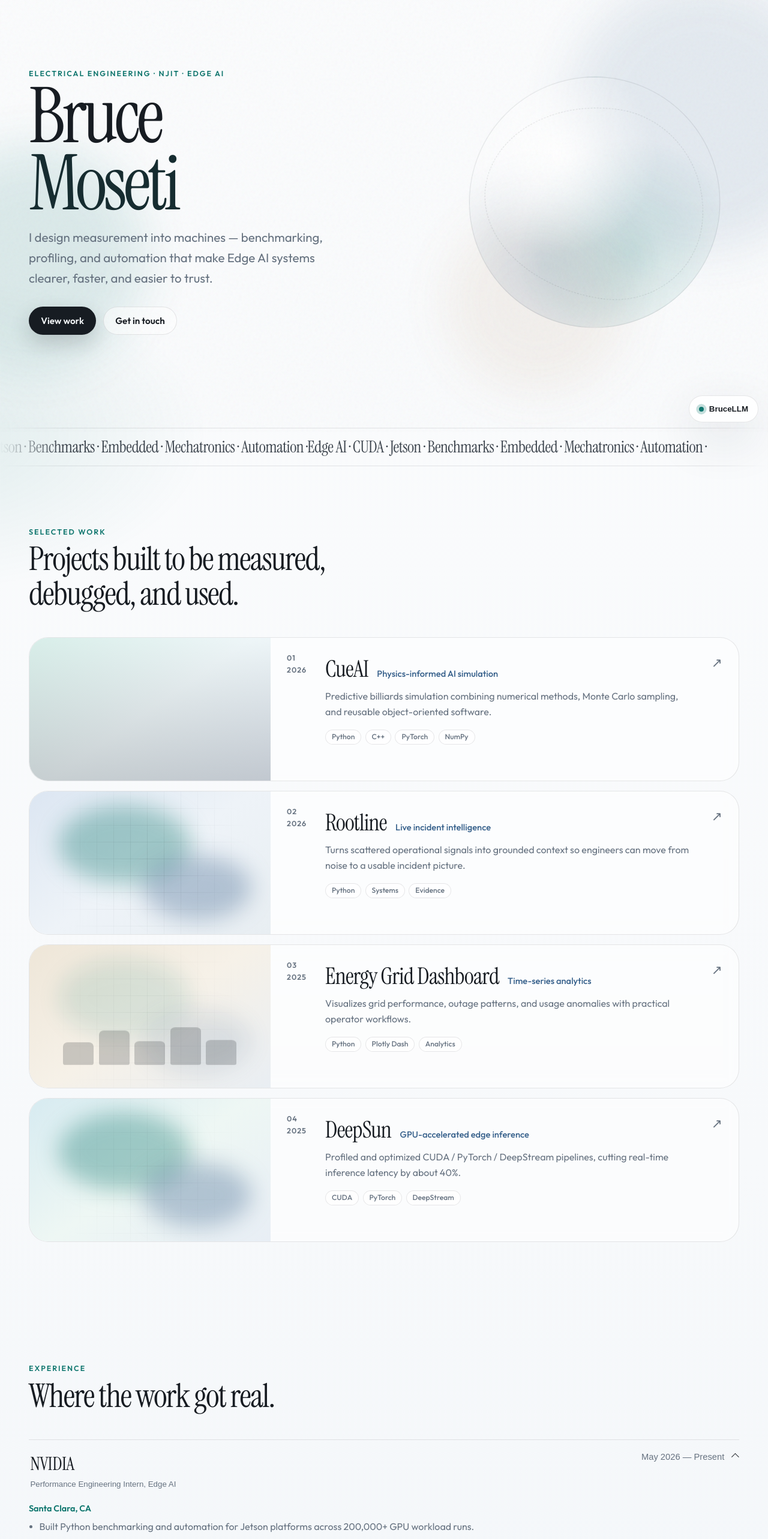
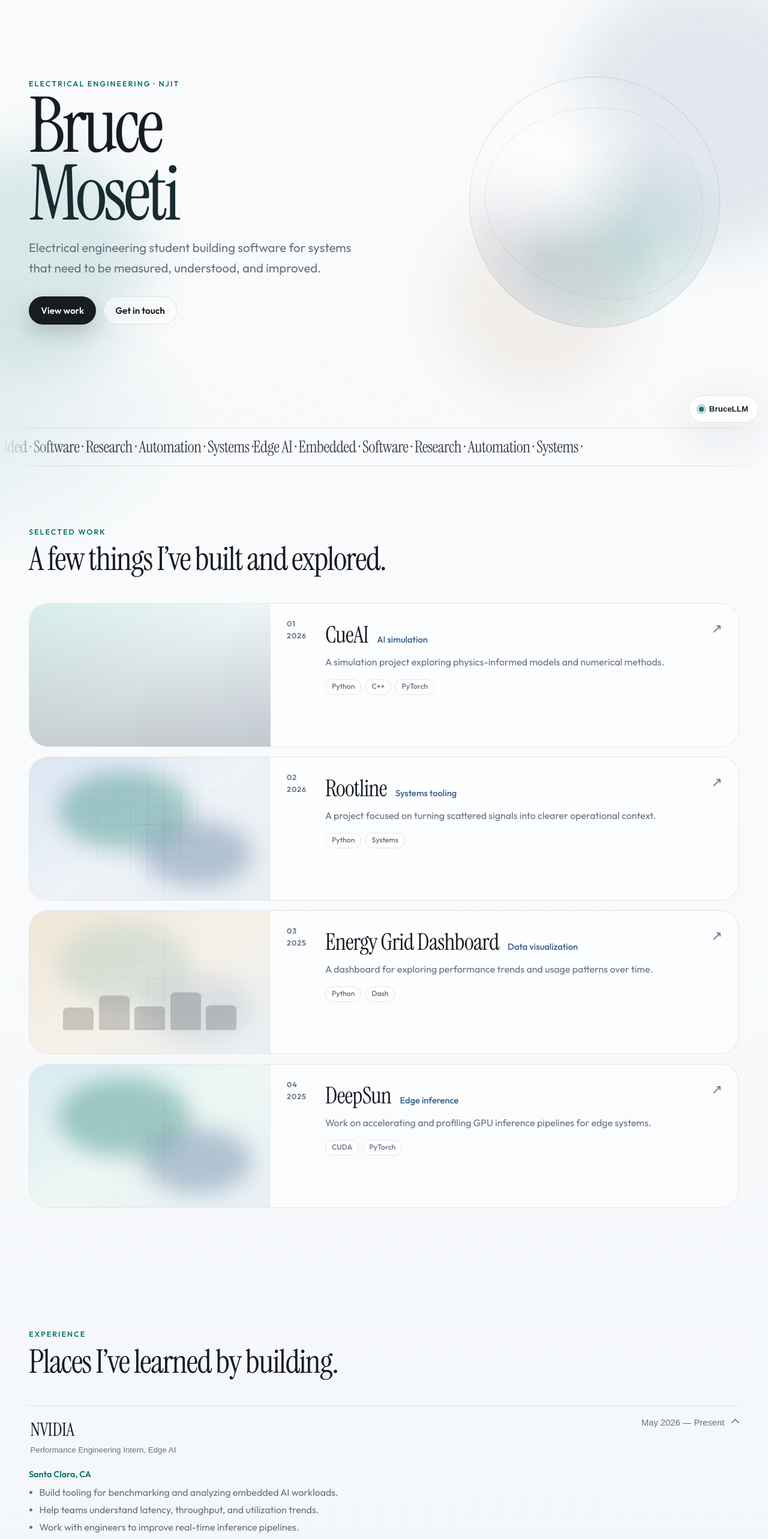
Before and after one commit to BruceMoseti/brucemoseti-personal-website, a React (Vite) app: page / in a window 1280 px wide. Shown: the part 80-2645 px from the top of the page at 60% size. Built offline with nearby package versions, Linux system fonts and the light colour scheme; grey boxes are pictures that could not be loaded.

Commit message:
fix: soften profile copy and harden LinkedIn links
Keep experience and project text higher-level, shorten the README,
and make LinkedIn/GitHub open with proper noopener external links.

Co-authored-by: BruceMoseti <BruceMoseti@users.noreply.github.com>

```diff
--- a/src/App.jsx
+++ b/src/App.jsx
@@ -15,6 +15,9 @@ const MotionH1 = motion.h1
 const MotionArticle = motion.article
 
 const portraitUrl = `${import.meta.env.BASE_URL}bruce.png`
+const linkedInUrl = 'https://www.linkedin.com/in/brucemoseti/'
+const githubUrl = 'https://github.com/BruceMoseti'
+const emailUrl = 'mailto:brucemosetie@gmail.com'
 
 const navItems = [
   { label: 'Work', href: '#work' },
@@ -26,40 +29,40 @@ const navItems = [
 const projects = [
   {
     title: 'CueAI',
-    role: 'Physics-informed AI simulation',
+    role: 'AI simulation',
     year: '2026',
-    copy: 'Predictive billiards simulation combining numerical methods, Monte Carlo sampling, and reusable object-oriented software.',
-    tags: ['Python', 'C++', 'PyTorch', 'NumPy'],
+    copy: 'A simulation project exploring physics-informed models and numerical methods.',
+    tags: ['Python', 'C++', 'PyTorch'],
     href: 'https://github.com/BruceMoseti/cueai',
     accent: 'cue',
     media: 'video',
   },
   {
     title: 'Rootline',
-    role: 'Live incident intelligence',
+    role: 'Systems tooling',
     year: '2026',
-    copy: 'Turns scattered operational signals into grounded context so engineers can move from noise to a usable incident picture.',
-    tags: ['Python', 'Systems', 'Evidence'],
+    copy: 'A project focused on turning scattered signals into clearer operational context.',
+    tags: ['Python', 'Systems'],
     href: 'https://github.com/BruceMoseti/rootline',
     accent: 'root',
     media: 'grid',
   },
   {
     title: 'Energy Grid Dashboard',
-    role: 'Time-series analytics',
+    role: 'Data visualization',
     year: '2025',
-    copy: 'Visualizes grid performance, outage patterns, and usage anomalies with practical operator workflows.',
-    tags: ['Python', 'Plotly Dash', 'Analytics'],
+    copy: 'A dashboard for exploring performance trends and usage patterns over time.',
+    tags: ['Python', 'Dash'],
     href: 'https://github.com/BruceMoseti/energy-grid-performance-dashboard',
     accent: 'grid',
     media: 'bars',
   },
   {
     title: 'DeepSun',
-    role: 'GPU-accelerated edge inference',
+    role: 'Edge inference',
     year: '2025',
-    copy: 'Profiled and optimized CUDA / PyTorch / DeepStream pipelines, cutting real-time inference latency by about 40%.',
-    tags: ['CUDA', 'PyTorch', 'DeepStream'],
+    copy: 'Work on accelerating and profiling GPU inference pipelines for edge systems.',
+    tags: ['CUDA', 'PyTorch'],
     href: 'https://github.com/BruceMoseti',
     accent: 'sun',
     media: 'orbit',
@@ -73,20 +76,20 @@ const experiences = [
     place: 'Santa Clara, CA',
     date: 'May 2026 — Present',
     bullets: [
-      'Built Python benchmarking and automation for Jetson platforms across 200,000+ GPU workload runs.',
-      'Automated latency, throughput, memory, and GPU utilization analysis to catch regressions faster.',
-      'Profiled CUDA, cuDNN, and TensorRT inference pipelines to find bottlenecks in real-time AI workloads.',
+      'Build tooling for benchmarking and analyzing embedded AI workloads.',
+      'Help teams understand latency, throughput, and utilization trends.',
+      'Work with engineers to improve real-time inference pipelines.',
     ],
   },
   {
     company: 'NOKIA',
-    role: 'Software Engineering: Test Development Co-op',
+    role: 'Software Engineering Co-op',
     place: 'Allentown, PA',
     date: 'Jun 2021 — Aug 2021',
     bullets: [
-      'Improved engineering workflow efficiency by 45% with Python, C#, and PowerShell automation for TROSA validation.',
-      'Designed reusable testing frameworks and GitLab CI/CD pipelines for optical networking system validation.',
-      'Analyzed manufacturing and test datasets to support hardware-software root-cause analysis.',
+      'Automated testing and validation workflows for networking hardware.',
+      'Helped improve release validation with reusable frameworks and CI.',
+      'Supported root-cause analysis across software and hardware issues.',
     ],
   },
   {
@@ -95,9 +98,9 @@ const experiences = [
     place: 'Newark, NJ',
     date: 'May 2020 — Aug 2020',
     bullets: [
-      'Engineered GPU-accelerated computer vision pipelines with Python, CUDA, PyTorch, and NVIDIA DeepStream.',
-      'Reduced real-time inference latency by approximately 40% through benchmarking and deployment optimization.',
-      'Compared deep learning approaches using research literature, LLMs, and experimental measurement.',
+      'Worked on GPU-accelerated computer vision pipelines.',
+      'Benchmarked models and measured end-to-end performance.',
+      'Compared approaches through experiments and literature.',
     ],
   },
   {
@@ -106,9 +109,9 @@ const experiences = [
     place: 'Newark, NJ',
     date: 'May 2020 — Aug 2020',
     bullets: [
-      'Built Python and SQL pipelines that automated infrastructure reporting and dashboard updates.',
-      'Ran hardware-in-the-loop tests to reproduce power disturbances and measure system response.',
-      'Implemented ADC moving-average filtering and debounce logic to reduce false embedded triggers.',
+      'Built data pipelines and reporting tools for lab systems.',
+      'Supported hardware-in-the-loop testing and measurement.',
+      'Helped improve embedded firmware reliability.',
     ],
   },
 ]
@@ -232,7 +235,7 @@ export default function App() {
               </Magnetic>
             ))}
             <Magnetic>
-              <a className="nav-cta" href="mailto:brucemosetie@gmail.com" data-cursor="hover" data-cursor-label="Email">
+              <a className="nav-cta" href={emailUrl} data-cursor="hover" data-cursor-label="Email">
                 Contact
               </a>
             </Magnetic>
@@ -263,7 +266,8 @@ export default function App() {
               {item.label}
             </a>
           ))}
-          <a href="mailto:brucemosetie@gmail.com" onClick={() => setMenuOpen(false)}>Contact</a>
+          <a href={emailUrl} onClick={() => setMenuOpen(false)}>Contact</a>
+          <a href={linkedInUrl} target="_blank" rel="noopener noreferrer" onClick={() => setMenuOpen(false)}>LinkedIn</a>
         </div>
 
         <main id="content">
@@ -271,15 +275,15 @@ export default function App() {
             <MotionDiv className="hero-copy" style={{ y: heroY, opacity: heroOpacity }}>
               <MotionDiv variants={stagger} initial="hidden" animate={ready ? 'show' : 'hidden'}>
                 <MotionP className="hero-kicker" variants={fadeUp}>
-                  Electrical Engineering · NJIT · Edge AI
+                  Electrical Engineering · NJIT
                 </MotionP>
                 <MotionH1 variants={fadeUp} className="hero-title">
                   <span>Bruce</span>
                   <span>Moseti</span>
                 </MotionH1>
                 <MotionP className="hero-lead" variants={fadeUp}>
-                  I design measurement into machines — benchmarking, profiling, and automation that make
-                  Edge AI systems clearer, faster, and easier to trust.
+                  Electrical engineering student building software for systems that need to be measured,
+                  understood, and improved.
                 </MotionP>
                 <MotionDiv className="hero-actions" variants={fadeUp}>
                   <Magnetic>
@@ -288,7 +292,7 @@ export default function App() {
                     </a>
                   </Magnetic>
                   <Magnetic>
-                    <a className="btn ghost" href="mailto:brucemosetie@gmail.com" data-cursor="hover" data-cursor-label="Email">
+                    <a className="btn ghost" href={emailUrl} data-cursor="hover" data-cursor-label="Email">
                       Get in touch
                     </a>
                   </Magnetic>
@@ -304,8 +308,8 @@ export default function App() {
 
           <section className="marquee-band" aria-hidden="true">
             <div className="marquee-track">
-              <span>Edge AI · CUDA · Jetson · Benchmarks · Embedded · Mechatronics · Automation · </span>
-              <span>Edge AI · CUDA · Jetson · Benchmarks · Embedded · Mechatronics · Automation · </span>
+              <span>Edge AI · Embedded · Software · Research · Automation · Systems · </span>
+              <span>Edge AI · Embedded · Software · Research · Automation · Systems · </span>
             </div>
           </section>
 
@@ -318,7 +322,7 @@ export default function App() {
               viewport={{ once: true, amount: 0.4 }}
             >
               <p className="eyebrow">Selected work</p>
-              <h2>Projects built to be measured, debugged, and used.</h2>
+              <h2>A few things I’ve built and explored.</h2>
             </MotionDiv>
 
             <div className="project-list">
@@ -374,7 +378,7 @@ export default function App() {
               viewport={{ once: true, amount: 0.4 }}
             >
               <p className="eyebrow">Experience</p>
-              <h2>Where the work got real.</h2>
+              <h2>Places I’ve learned by building.</h2>
             </MotionDiv>
 
             <div className="experience-list">
@@ -440,15 +444,13 @@ export default function App() {
               </div>
               <div className="about-copy">
                 <p className="eyebrow">About</p>
-                <h2>Engineer enough to automate. Hardware enough to measure.</h2>
+                <h2>Curious about systems — software, hardware, and how they meet.</h2>
                 <p>
-                  I’m an Electrical Engineering student at New Jersey Institute of Technology (expected June 2028),
-                  currently a Performance Engineering Intern on NVIDIA Edge AI. My work sits between embedded platforms,
-                  GPU acceleration, and the tooling that makes performance visible.
+                  I’m an Electrical Engineering student at NJIT. I like building tools and experiments that make
+                  complex systems easier to understand.
                 </p>
                 <p>
-                  Dean’s List across Fall 2025, Spring 2025, and Spring 2026. Coursework spans algorithms, computer
-                  architecture, embedded systems, and microprocessors.
+                  Outside class, I’ve worked across internships in performance engineering, test automation, and research.
                 </p>
                 <div className="skill-bands">
                   {skills.map((band) => (
@@ -471,26 +473,32 @@ export default function App() {
               transition={{ duration: 0.8, ease: [0.22, 1, 0.36, 1] }}
             >
               <p className="eyebrow">Contact</p>
-              <h2>Let’s build something measurable.</h2>
-              <p>
-                Open to engineering roles, research, and projects across Edge AI, embedded systems, and performance tooling.
-              </p>
+              <h2>Let’s talk.</h2>
+              <p>Open to roles, research, and interesting projects.</p>
               <div className="contact-actions">
-                <Magnetic>
-                  <a className="btn primary" href="mailto:brucemosetie@gmail.com" data-cursor="hover" data-cursor-label="Email">
+                <a className="btn primary" href={emailUrl} data-cursor="hover" data-cursor-label="Email">
                   brucemosetie@gmail.com
                 </a>
-                </Magnetic>
-                <Magnetic>
-                  <a className="btn ghost" href="https://www.linkedin.com/in/brucemoseti" target="_blank" rel="noreferrer" data-cursor="hover">
+                <a
+                  className="btn ghost"
+                  href={linkedInUrl}
+                  target="_blank"
+                  rel="noopener noreferrer"
+                  data-cursor="hover"
+                  data-cursor-label="Open"
+                >
                   LinkedIn
                 </a>
-                </Magnetic>
-                <Magnetic>
-                  <a className="btn ghost" href="https://github.com/BruceMoseti" target="_blank" rel="noreferrer" data-cursor="hover">
+                <a
+                  className="btn ghost"
+                  href={githubUrl}
+                  target="_blank"
+                  rel="noopener noreferrer"
+                  data-cursor="hover"
+                  data-cursor-label="Open"
+                >
                   GitHub
                 </a>
-                </Magnetic>
               </div>
             </MotionDiv>
           </section>
--- a/src/components/BruceLLM.jsx
+++ b/src/components/BruceLLM.jsx
@@ -3,31 +3,31 @@ import { useEffect, useMemo, useRef, useState } from 'react'
 const knowledge = [
   {
     keys: ['who', 'about', 'yourself', 'bio'],
-    answer: 'I’m Bruce Moseti — an Electrical Engineering student at NJIT and a Performance Engineering Intern on NVIDIA Edge AI. I focus on measuring and improving embedded AI systems.',
+    answer: 'I’m Bruce Moseti — an Electrical Engineering student at NJIT who builds software around systems, automation, and applied AI.',
   },
   {
-    keys: ['nvidia', 'jetson', 'internship', 'edge'],
-    answer: 'At NVIDIA I build benchmarking and automation for Jetson platforms, analyzing 200K+ GPU workload runs and profiling CUDA / cuDNN / TensorRT pipelines.',
+    keys: ['nvidia', 'internship', 'edge', 'work', 'experience'],
+    answer: 'I’ve interned in performance engineering, test automation, and research — mostly building tools and learning how systems behave under load.',
   },
   {
-    keys: ['nokia', 'optical', 'trosa'],
-    answer: 'At Nokia I improved test and manufacturing workflows by about 45% with Python, C#, PowerShell automation, and GitLab CI/CD for optical networking validation.',
+    keys: ['nokia'],
+    answer: 'At Nokia I worked on software for testing and validation, helping make engineering workflows smoother.',
   },
   {
-    keys: ['project', 'cueai', 'rootline', 'deepsun', 'work'],
-    answer: 'Selected projects include CueAI (physics-informed simulation), Rootline (incident intelligence), an energy-grid dashboard, and DeepSun (GPU edge inference with ~40% latency reduction).',
+    keys: ['project', 'cueai', 'rootline', 'deepsun'],
+    answer: 'My projects span simulation, systems tooling, dashboards, and edge inference experiments. Check the Work section for links.',
   },
   {
-    keys: ['skill', 'stack', 'cuda', 'python', 'tech'],
-    answer: 'Core stack: Python, C++, CUDA, TensorRT, PyTorch, embedded systems, React/TypeScript, and data tooling for dashboards and automation.',
+    keys: ['skill', 'stack', 'tech'],
+    answer: 'I work across Python, C++, and web tools, with interest in embedded systems, AI tooling, and automation.',
   },
   {
-    keys: ['contact', 'email', 'reach', 'hire'],
-    answer: 'Email brucemosetie@gmail.com — or use LinkedIn / GitHub from the Contact section. Happy to talk Edge AI, embedded systems, and performance tooling.',
+    keys: ['contact', 'email', 'reach', 'hire', 'linkedin'],
+    answer: 'Email brucemosetie@gmail.com, or use LinkedIn and GitHub in the Contact section.',
   },
   {
     keys: ['school', 'njit', 'education'],
-    answer: 'I’m pursuing a B.S. in Electrical Engineering at NJIT (expected June 2028) and have been on the Dean’s List for Fall 2025, Spring 2025, and Spring 2026.',
+    answer: 'I’m studying Electrical Engineering at NJIT.',
   },
 ]
 
@@ -35,17 +35,17 @@ function replyFor(input) {
   const text = input.toLowerCase()
   const hit = knowledge.find((item) => item.keys.some((key) => text.includes(key)))
   if (hit) return hit.answer
-  return 'Ask me about NVIDIA work, projects like CueAI, skills, school, or how to get in touch.'
+  return 'Ask me about my background, projects, skills, or how to get in touch.'
 }
 
 export default function BruceLLM() {
   const [open, setOpen] = useState(false)
   const [input, setInput] = useState('')
   const [messages, setMessages] = useState([
-    { role: 'assistant', text: 'Hi — I’m BruceLLM. Ask about my experience, projects, or stack.' },
+    { role: 'assistant', text: 'Hi — I’m BruceLLM. Ask about my background, projects, or how to reach me.' },
   ])
   const endRef = useRef(null)
-  const suggestions = useMemo(() => ['Who are you?', 'NVIDIA work?', 'Best projects?', 'How to contact?'], [])
+  const suggestions = useMemo(() => ['Who are you?', 'Experience?', 'Projects?', 'How to contact?'], [])
 
   useEffect(() => {
     endRef.current?.scrollIntoView({ behavior: 'smooth' })
```
Also changed, not shown: 1 other file (tests, documents, lock files or other folders). Lines whose indentation alone changed are shown as unchanged.
